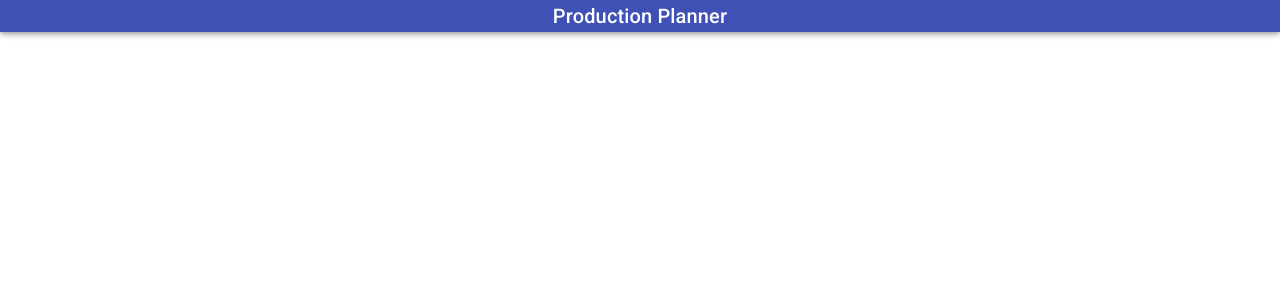
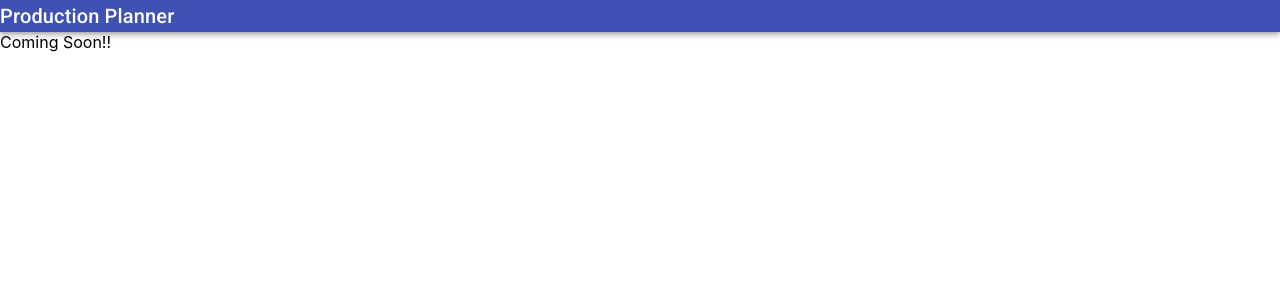
Before and after one commit to shabareesh/production-planner, a React (Create React App) app: page / in a window 1280 px wide. Shown: the top 300 px of the page. Built offline with nearby package versions, Linux system fonts and the light colour scheme.

Commit message:
Create a Calendar component and delete App.scss file

```diff
--- a/src/App.js
+++ b/src/App.js
@@ -1,11 +1,12 @@
 import React from 'react';
-import './App.scss';
 import PageHeader from "./components/PageHeader/PageHeader";
+import Calendar from "./components/Calendar/Calendar";
 
 function App() {
   return (
     <div className="App">
       <PageHeader />
+      <Calendar />
     </div>
   );
 }
--- a/src/App.scss
+++ /dev/null
@@ -1,39 +0,0 @@
-.App {
-  text-align: center;
-}
-
-.App-logo {
-  height: 40vmin;
-  pointer-events: none;
-}
-
-@media (prefers-reduced-motion: no-preference) {
-  .App-logo {
-    animation: App-logo-float infinite 3s ease-in-out;
-  }
-}
-
-.App-header {
-  min-height: 100vh;
-  display: flex;
-  flex-direction: column;
-  align-items: center;
-  justify-content: center;
-  font-size: calc(10px + 2vmin);
-}
-
-.App-link {
-  color: rgb(112, 76, 182);
-}
-
-@keyframes App-logo-float {
-  0% {
-    transform: translateY(0);
-  }
-  50% {
-    transform: translateY(10px)
-  }
-  100% {
-    transform: translateY(0px)
-  }
-}
--- /dev/null
+++ b/src/components/Calendar/Calendar.js
@@ -0,0 +1,9 @@
+import React from 'react';
+
+const Calendar = () => (
+    <div className="calendar">
+        Coming Soon!!
+    </div>
+);
+
+export default Calendar;
--- a/src/components/PageHeader/PageHeader.js
+++ b/src/components/PageHeader/PageHeader.js
@@ -4,7 +4,7 @@ import Typography from "@material-ui/core/Typography";
 
 const PageHeader = () => (
     <div className="page-header">
-        <AppBar position="fixed">
+        <AppBar position="static">
             <Typography variant="h6" noWrap>
                 Production Planner
             </Typography>
```
